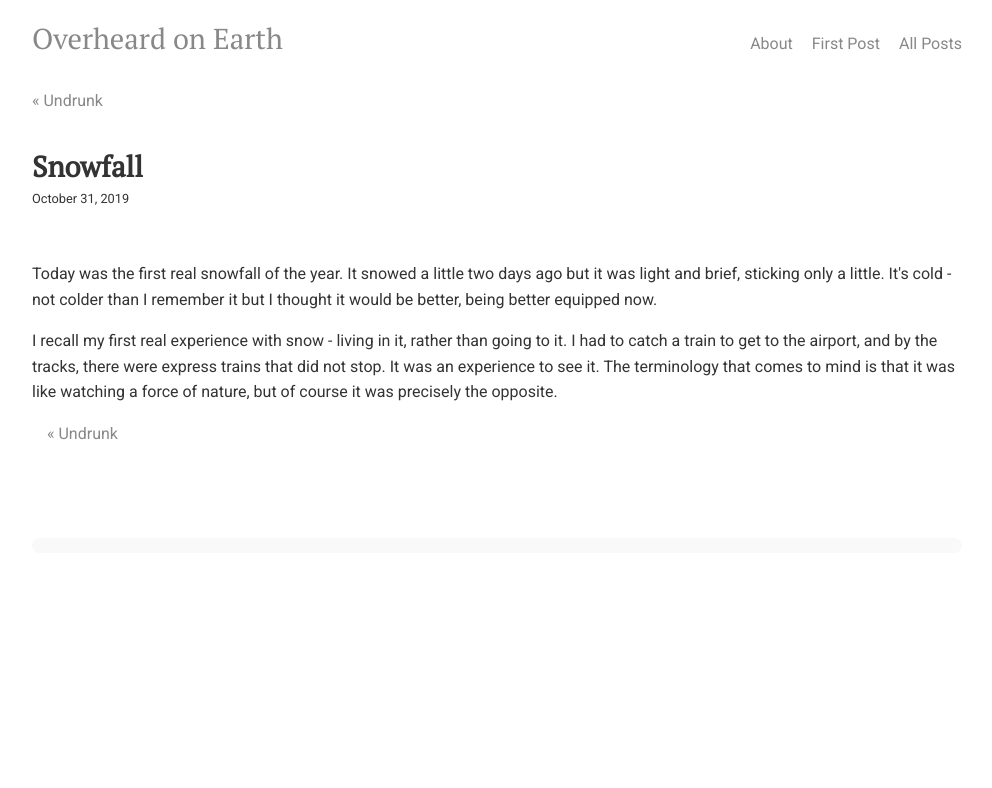
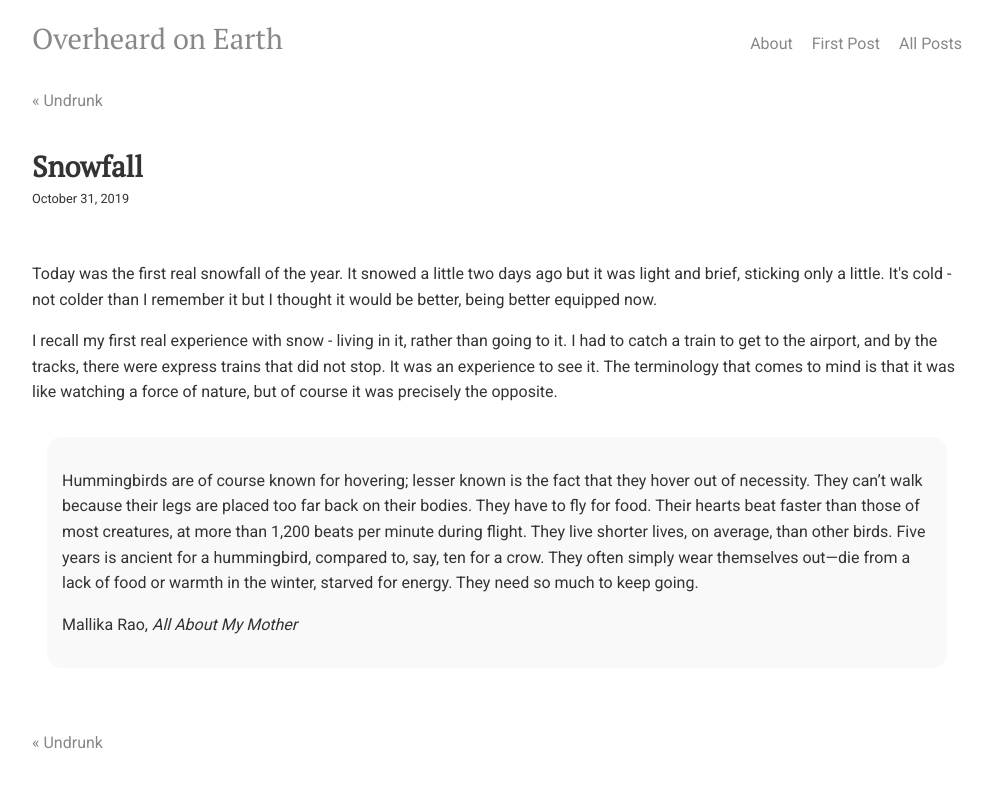
Before and after one commit to overheardonearth/overheardonearth.github.io, a Jekyll site: the page built from _posts/2019-10-31-snowfall.html, in a window 1280 px wide. Shown: the top 788 px of the page, without its empty margins (143-1135 px from the left). Built offline with Jekyll 4.4.1, drawn with Linux system fonts in a browser that asks for light colours; comment, search, counter and statistics services are not loaded.

Commit message:
Update 2019-10-31-snowfall.html

```diff
--- a/_posts/2019-10-31-snowfall.html
+++ b/_posts/2019-10-31-snowfall.html
@@ -10,7 +10,7 @@ Today was the first real snowfall of the year. It snowed a little two days ago b
 <p>
 I recall my first real experience with snow - living in it, rather than going to it. I had to catch a train to get to the airport, and by the tracks, there were express trains that did not stop. It was an experience to see it. The terminology that comes to mind is that it was like watching a force of nature, but of course it was precisely the opposite.
 
-<div class="media>
+<div class="media">
 <p>
 Hummingbirds are of course known for hovering; lesser known is the fact that they hover out of necessity. They can’t walk because their legs are placed too far back on their bodies. They have to fly for food. Their hearts beat faster than those of most creatures, at more than 1,200 beats per minute during flight. They live shorter lives, on average, than other birds. Five years is ancient for a hummingbird, compared to, say, ten for a crow. They often simply wear themselves out—die from a lack of food or warmth in the winter, starved for energy. They need so much to keep going.
 
```
